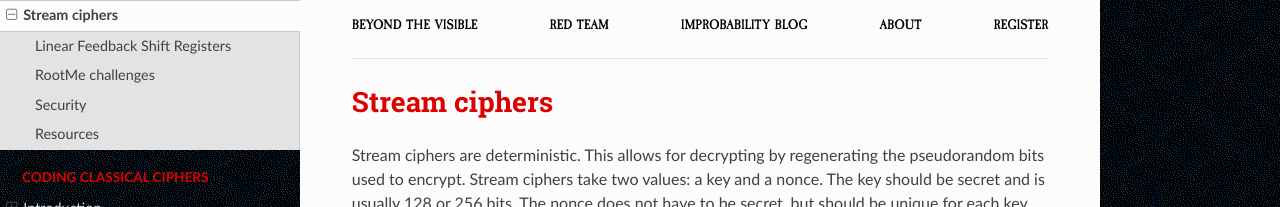
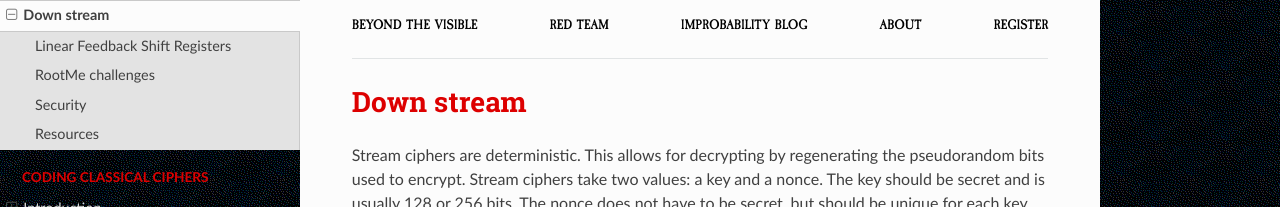
Before and after one commit to tymyrddin/red-crypt, a Sphinx documentation site: the page built from source/docs/notes/stream.md, in a window 1280 px wide and 900 px high. Shown: the top 207 px of the window. Built offline with Sphinx 7.4.7 and the Read the Docs theme 2.0.0, drawn with Linux system fonts in a browser that asks for light colours.

Commit message:
Streams for now

```diff
--- a/source/docs/notes/stream.md
+++ b/source/docs/notes/stream.md
@@ -1,4 +1,4 @@
-# Stream ciphers
+# Down stream
 
 Stream ciphers are deterministic. This allows for decrypting by regenerating the pseudorandom bits used to encrypt. Stream ciphers take two values: a key and a nonce. The key should be secret and is usually 128 or 256 bits. The nonce does not have to be secret, but should be unique for each key and is usually between 64 and 128 bits. The nonce is sometimes called the IV, for initial value.
 
```
